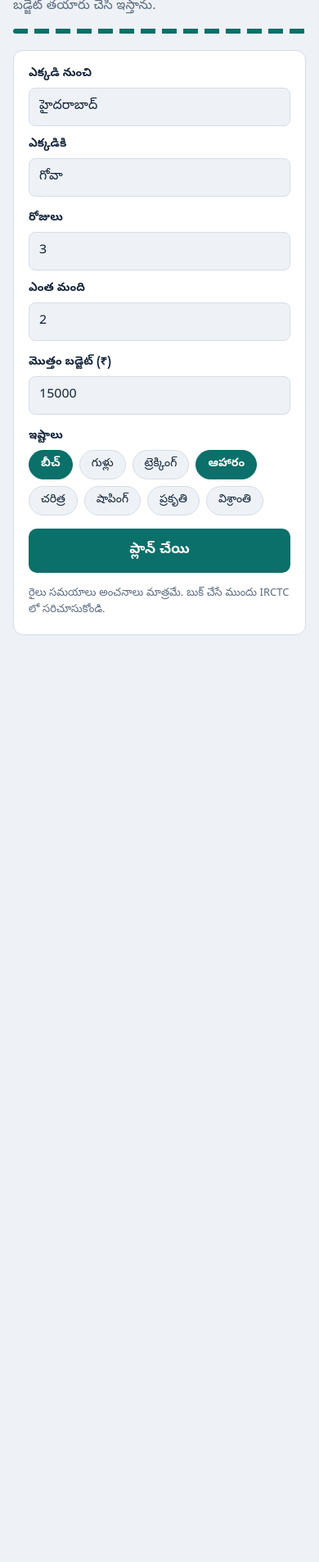
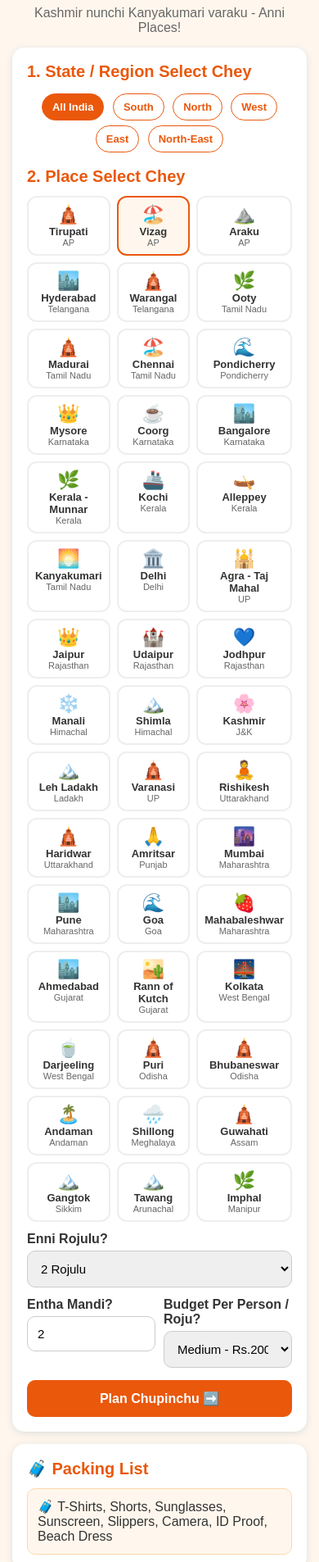
Before and after one commit to Rakesh445566/Trip-planner-telugu, a plain HTML site: page index.html in a window 390 px wide. Shown: the part 94-2000 px from the top of the page at 82% size. Before the commit the page ends 945 px from the top, so only its background shows below. Drawn offline with Linux system fonts and the light colour scheme; a web font is replaced by a local one.

Commit message:
Update index.html

````diff
--- a/index.html
+++ b/index.html
@@ -1,210 +1,232 @@
 <!DOCTYPE html>
 <html lang="te">
 <head>
-<meta charset="utf-8">
-<meta name="viewport" content="width=device-width, initial-scale=1">
-<title>ట్రిప్ ప్లానర్</title>
-<link rel="preconnect" href="https://fonts.googleapis.com">
-<link rel="preconnect" href="https://fonts.gstatic.com" crossorigin>
-<link href="https://fonts.googleapis.com/css2?family=Anek+Telugu:wght@400;500;700;800&display=swap" rel="stylesheet">
+<meta charset="UTF-8">
+<meta name="viewport" content="width=device-width, initial-scale=1.0">
+<title>Trip Planner - All India</title>
 <style>
-:root{
-  --bg:#eef2f6;
-  --surface:#ffffff;
-  --ink:#13243b;
-  --muted:#5b6b80;
-  --line:#d5dde7;
-  --accent:#0b6f6a;
-  --accent-ink:#ffffff;
-  --signal:#d9822b;
-  --display:"Anek Telugu","Noto Sans Telugu",system-ui,sans-serif;
-  --body:"Anek Telugu","Noto Sans Telugu",system-ui,sans-serif;
-  color-scheme:light;
-}
-@media (prefers-color-scheme:dark){
-  :root:not([data-theme="light"]){
-    --bg:#0e1724;--surface:#16212f;--ink:#e8eef6;--muted:#9aabbf;--line:#2b394b;
-    --accent:#3cb9b0;--accent-ink:#06201e;--signal:#f0a35a;color-scheme:dark;
-  }
-}
-:root[data-theme="dark"]{
-  --bg:#0e1724;--surface:#16212f;--ink:#e8eef6;--muted:#9aabbf;--line:#2b394b;
-  --accent:#3cb9b0;--accent-ink:#06201e;--signal:#f0a35a;color-scheme:dark;
-}
-*{box-sizing:border-box}
-html,body{margin:0}
-body{background:var(--bg);color:var(--ink);font-family:var(--body);font-size:16px;line-height:1.6}
-main{max-width:720px;margin:0 auto;padding:20px 16px 56px;display:flex;flex-direction:column;gap:20px}
-header h1{font-family:var(--display);font-weight:800;font-size:clamp(28px,7vw,40px);line-height:1.15;margin:8px 0 4px;text-wrap:balance}
-header p{margin:0;color:var(--muted)}
-.rail{height:6px;border-radius:3px;background:repeating-linear-gradient(90deg,var(--accent) 0 18px,transparent 18px 26px);margin-top:14px}
-.card{background:var(--surface);border:1px solid var(--line);border-radius:12px;padding:18px}
-form{display:flex;flex-direction:column;gap:16px}
-.row{display:grid;grid-template-columns:1fr 1fr;gap:12px}
-@media(max-width:480px){.row{grid-template-columns:1fr}}
-label,.lbl{display:block;font-weight:700;font-size:14px;margin-bottom:4px}
-input[type=text],input[type=number]{width:100%;font:inherit;color:var(--ink);background:var(--bg);border:1px solid var(--line);border-radius:8px;padding:10px 12px}
-input:focus-visible,button:focus-visible{outline:3px solid var(--accent);outline-offset:2px}
-.chips{display:flex;flex-wrap:wrap;gap:8px}
-.chip{font:inherit;font-size:14px;color:var(--ink);background:var(--bg);border:1px solid var(--line);border-radius:999px;padding:6px 14px;cursor:pointer}
-.chip[aria-pressed="true"]{background:var(--accent);color:var(--accent-ink);border-color:var(--accent);font-weight:700}
-.go{font:inherit;font-weight:800;font-size:17px;background:var(--accent);color:var(--accent-ink);border:0;border-radius:10px;padding:13px 18px;cursor:pointer}
-.go[disabled]{opacity:.6;cursor:progress}
-.note{font-size:13px;color:var(--muted);margin:0}
-.err{color:#b3261e;font-weight:500}
-@media(prefers-color-scheme:dark){:root:not([data-theme="light"]) .err{color:#ff9d94}}
-:root[data-theme="dark"] .err{color:#ff9d94}
-#out{display:flex;flex-direction:column;gap:20px}
-h2{font-family:var(--display);font-weight:800;font-size:22px;margin:0 0 10px;text-wrap:balance}
-.summary{font-size:17px}
-.train{display:flex;gap:12px;padding:10px 0;border-top:1px dashed var(--line)}
-.train:first-of-type{border-top:0}
-.train b{display:block}
-.train span{color:var(--muted);font-size:14px}
-.day{border-left:3px solid var(--accent);padding-left:14px;margin:0 0 18px}
-.day h3{margin:0 0 6px;font-size:18px;font-family:var(--display)}
-.day .d{display:inline-block;background:var(--accent);color:var(--accent-ink);border-radius:6px;font-size:13px;font-weight:700;padding:1px 8px;margin-right:8px}
-.item{display:flex;gap:10px;padding:3px 0}
-.item .t{flex:0 0 92px;color:var(--signal);font-weight:700;font-size:14px}
-@media(max-width:480px){.item{flex-direction:column;gap:0}.item .t{flex:none}}
-.b{display:grid;grid-template-columns:1fr auto;gap:2px 12px;padding:8px 0;border-top:1px solid var(--line)}
-.b:first-of-type{border-top:0}
-.b .n{font-weight:500}
-.b .a{font-variant-numeric:tabular-nums;font-weight:700}
-.bar{grid-column:1/-1;height:6px;background:var(--bg);border-radius:3px;overflow:hidden}
-.bar i{display:block;height:100%;background:var(--signal)}
-.total{display:flex;justify-content:space-between;font-weight:800;font-size:18px;padding-top:12px;border-top:2px solid var(--ink);margin-top:4px;font-variant-numeric:tabular-nums}
-.over{color:#b3261e}
-@media(prefers-color-scheme:dark){:root:not([data-theme="light"]) .over{color:#ff9d94}}
-:root[data-theme="dark"] .over{color:#ff9d94}
-ul.tips{margin:0;padding-left:20px}
+*{box-sizing:border-box;margin:0;padding:0;font-family:Arial,sans-serif}
+body{background:#FFF7ED;color:#333;padding:15px}
+h1{text-align:center;color:#EA580C;font-size:28px;margin:10px 0}
+p.sub{text-align:center;color:#666;margin-bottom:15px}
+.box{background:#fff;padding:18px;border-radius:15px;max-width:650px;margin:15px auto;box-shadow:0 2px 10px #ddd}
+h2{color:#EA580C;margin-bottom:12px;font-size:20px}
+label{font-weight:bold;display:block;margin:12px 0 5px}
+select,input{width:100%;padding:12px;border-radius:10px;border:1px solid #ccc;font-size:15px}
+button{width:100%;background:#EA580C;color:#fff;border:none;padding:13px;border-radius:10px;font-size:16px;font-weight:bold;cursor:pointer;margin-top:15px}
+button:hover{background:#C2410C}
+.row{display:flex;gap:10px}
+.row>div{flex:1}
+.card{background:#FFF7ED;padding:12px;border-radius:10px;margin-top:10px;border:1px solid #FED7AA}
+.card b{color:#EA580C}
+#result{display:none}
+.place-grid{display:grid;grid-template-columns:1fr 1fr 1fr;gap:8px;margin-top:10px}
+.place{border:2px solid #eee;border-radius:12px;padding:8px;text-align:center;cursor:pointer;font-size:13px}
+.place.active{border-color:#EA580C;background:#FFF7ED}
+.place span{font-size:22px;display:block}
+.small{font-size:11px;color:#666}
+.total{font-size:22px;color:#EA580C;text-align:center;font-weight:bold;margin-top:10px}
+.tip{background:#FEF3C7;padding:12px;border-radius:10px;margin-top:12px;font-size:14px}
+.footer{text-align:center;margin:25px 0;font-weight:bold;color:#555}
+.footer span{color:#EA580C}
+.filter-btn{background:#fff;color:#EA580C;border:1px solid #EA580C;padding:8px 12px;border-radius:20px;font-size:13px;cursor:pointer;margin:3px;width:auto}
+.filter-btn.active{background:#EA580C;color:#fff}
 </style>
 </head>
 <body>
-<main>
-  <header>
-    <h1>ట్రిప్ ప్లానర్</h1>
-    <p>మీ ప్రయాణ వివరాలు చెప్పండి. రైలు, రోజువారీ ప్లాన్, బడ్జెట్ తయారు చేసి ఇస్తాను.</p>
-    <div class="rail" aria-hidden="true"></div>
-  </header>
 
-  <section class="card">
-    <form id="f">
-      <div class="row">
-        <div><label for="from">ఎక్కడి నుంచి</label><input type="text" id="from" value="హైదరాబాద్" required></div>
-        <div><label for="to">ఎక్కడికి</label><input type="text" id="to" value="గోవా" required></div>
-      </div>
-      <div class="row">
-        <div><label for="days">రోజులు</label><input type="number" id="days" min="1" max="10" value="3" required></div>
-        <div><label for="ppl">ఎంత మంది</label><input type="number" id="ppl" min="1" max="20" value="2" required></div>
-      </div>
-      <div><label for="budget">మొత్తం బడ్జెట్ (₹)</label><input type="number" id="budget" min="500" step="500" value="15000" required></div>
-      <div>
-        <span class="lbl" id="il">ఇష్టాలు</span>
-        <div class="chips" role="group" aria-labelledby="il" id="chips"></div>
-      </div>
-      <button class="go" id="go" type="submit">ప్లాన్ చేయి</button>
-      <p class="note" id="note">రైలు సమయాలు అంచనాలు మాత్రమే. బుక్ చేసే ముందు IRCTC లో సరిచూసుకోండి.</p>
-    </form>
-  </section>
+<h1>✈️ All India Trip Planner 🇮🇳</h1>
+<p class="sub">Kashmir nunchi Kanyakumari varaku - Anni Places!</p>
 
-  <div id="out" aria-live="polite"></div>
-</main>
+<div class="box">
+<h2>1. State / Region Select Chey</h2>
+<div style="text-align:center">
+<button class="filter-btn active" onclick="filterPlaces('all',this)">All India</button>
+<button class="filter-btn" onclick="filterPlaces('south',this)">South</button>
+<button class="filter-btn" onclick="filterPlaces('north',this)">North</button>
+<button class="filter-btn" onclick="filterPlaces('west',this)">West</button>
+<button class="filter-btn" onclick="filterPlaces('east',this)">East</button>
+<button class="filter-btn" onclick="filterPlaces('northeast',this)">North-East</button>
+</div>
+
+<h2 style="margin-top:15px">2. Place Select Chey</h2>
+<div class="place-grid" id="places"></div>
+
+<label>Enni Rojulu?</label>
+<select id="days">
+<option value="1">1 Roju</option>
+<option value="2" selected>2 Rojulu</option>
+<option value="3">3 Rojulu</option>
+<option value="4">4 Rojulu</option>
+<option value="5">5 Rojulu</option>
+<option value="7">7 Rojulu</option>
+</select>
+
+<div class="row">
+<div>
+<label>Entha Mandi?</label>
+<input type="number" id="people" value="2" min="1" max="30">
+</div>
+<div>
+<label>Budget Per Person / Roju?</label>
+<select id="budgetType">
+<option value="1000">Low - Rs.1000</option>
+<option value="2000" selected>Medium - Rs.2000</option>
+<option value="4000">High - Rs.4000</option>
+<option value="7000">Luxury - Rs.7000</option>
+</select>
+</div>
+</div>
+
+<button onclick="makePlan()">Plan Chupinchu ➡️</button>
+</div>
+
+<div class="box" id="result">
+<h2>📋 Nee Trip Plan</h2>
+<div id="planText"></div>
+<div class="total" id="totalText"></div>
+<div class="tip" id="tipText"></div>
+<button onclick="savePlan()">Plan Save Chesuko ❤️</button>
+<p id="savedMsg" style="text-align:center;color:green;margin-top:10px"></p>
+</div>
+
+<div class="box">
+<h2>🧳 Packing List</h2>
+<div id="packing"></div>
+</div>
+
+<p class="footer">Made with ❤️ by <span>Muthyala Rakesh</span> 🇮🇳</p>
 
 <script>
-const $ = id => document.getElementById(id);
-const esc = s => String(s == null ? "" : s).replace(/[&<>"']/g, c => ({"&":"&amp;","<":"&lt;",">":"&gt;",'"':"&quot;","'":"&#39;"}[c]));
-const inr = n => "₹" + Math.round(Number(n) || 0).toLocaleString("en-IN");
+let allPlaces = [
+{ n:"Tirupati", e:"🛕", c:"south", s:"AP" },
+{ n:"Vizag", e:"🏖️", c:"south", s:"AP" },
+{ n:"Araku", e:"⛰️", c:"south", s:"AP" },
+{ n:"Hyderabad", e:"🏙️", c:"south", s:"Telangana" },
+{ n:"Warangal", e:"🛕", c:"south", s:"Telangana" },
+{ n:"Ooty", e:"🌿", c:"south", s:"Tamil Nadu" },
+{ n:"Madurai", e:"🛕", c:"south", s:"Tamil Nadu" },
+{ n:"Chennai", e:"🏖️", c:"south", s:"Tamil Nadu" },
+{ n:"Pondicherry", e:"🌊", c:"south", s:"Pondicherry" },
+{ n:"Mysore", e:"👑", c:"south", s:"Karnataka" },
+{ n:"Coorg", e:"☕", c:"south", s:"Karnataka" },
+{ n:"Bangalore", e:"🏙️", c:"south", s:"Karnataka" },
+{ n:"Kerala - Munnar", e:"🌿", c:"south", s:"Kerala" },
+{ n:"Kochi", e:"🚢", c:"south", s:"Kerala" },
+{ n:"Alleppey", e:"🛶", c:"south", s:"Kerala" },
+{ n:"Kanyakumari", e:"🌅", c:"south", s:"Tamil Nadu" },
+{ n:"Delhi", e:"🏛️", c:"north", s:"Delhi" },
+{ n:"Agra - Taj Mahal", e:"🕌", c:"north", s:"UP" },
+{ n:"Jaipur", e:"👑", c:"north", s:"Rajasthan" },
+{ n:"Udaipur", e:"🏰", c:"north", s:"Rajasthan" },
+{ n:"Jodhpur", e:"💙", c:"north", s:"Rajasthan" },
+{ n:"Manali", e:"❄️", c:"north", s:"Himachal" },
+{ n:"Shimla", e:"🏔️", c:"north", s:"Himachal" },
+{ n:"Kashmir", e:"🌸", c:"north", s:"J&K" },
+{ n:"Leh Ladakh", e:"🏔️", c:"north", s:"Ladakh" },
+{ n:"Varanasi", e:"🛕", c:"north", s:"UP" },
+{ n:"Rishikesh", e:"🧘", c:"north", s:"Uttarakhand" },
+{ n:"Haridwar", e:"🛕", c:"north", s:"Uttarakhand" },
+{ n:"Amritsar", e:"🙏", c:"north", s:"Punjab" },
+{ n:"Mumbai", e:"🌆", c:"west", s:"Maharashtra" },
+{ n:"Pune", e:"🏙️", c:"west", s:"Maharashtra" },
+{ n:"Goa", e:"🌊", c:"west", s:"Goa" },
+{ n:"Mahabaleshwar", e:"🍓", c:"west", s:"Maharashtra" },
+{ n:"Ahmedabad", e:"🏙️", c:"west", s:"Gujarat" },
+{ n:"Rann of Kutch", e:"🏜️", c:"west", s:"Gujarat" },
+{ n:"Kolkata", e:"🌉", c:"east", s:"West Bengal" },
+{ n:"Darjeeling", e:"🍵", c:"east", s:"West Bengal" },
+{ n:"Puri", e:"🛕", c:"east", s:"Odisha" },
+{ n:"Bhubaneswar", e:"🛕", c:"east", s:"Odisha" },
+{ n:"Andaman", e:"🏝️", c:"east", s:"Andaman" },
+{ n:"Shillong", e:"🌧️", c:"northeast", s:"Meghalaya" },
+{ n:"Guwahati", e:"🛕", c:"northeast", s:"Assam" },
+{ n:"Gangtok", e:"🏔️", c:"northeast", s:"Sikkim" },
+{ n:"Tawang", e:"🏔️", c:"northeast", s:"Arunachal" },
+{ n:"Imphal", e:"🌿", c:"northeast", s:"Manipur" }
+];
 
-const interests = ["బీచ్","గుళ్లు","ట్రెక్కింగ్","ఆహారం","చరిత్ర","షాపింగ్","ప్రకృతి","విశ్రాంతి"];
-const picked = new Set(["బీచ్","ఆహారం"]);
-const chips = $("chips");
-interests.forEach(name => {
-  const b = document.createElement("button");
-  b.type = "button"; b.className = "chip"; b.textContent = name;
-  b.setAttribute("aria-pressed", picked.has(name));
-  b.onclick = () => {
-    picked.has(name) ? picked.delete(name) : picked.add(name);
-    b.setAttribute("aria-pressed", picked.has(name));
-  };
-  chips.appendChild(b);
-});
+let selected = "Vizag";
+let currentFilter = "all";
 
-let sample = null;
-try {
-  if (window.claude && claude.use) {
-    claude.use("sample").then(s => {
-      sample = s;
-      if (!s) $("note").innerHTML = '<span class="err">AI ఇక్కడ అందుబాటులో లేదు. Claude లో ఈ పేజీని తెరవండి.</span>';
-    }).catch(() => {});
-  }
-} catch (e) {}
-
-function parseJSON(text) {
-  const t = String(text).replace(/```json|```/g, "");
-  const a = t.indexOf("{"), z = t.lastIndexOf("}");
-  if (a < 0 || z < 0) throw new Error("bad");
-  return JSON.parse(t.slice(a, z + 1));
+function renderPlaces(){
+  let box = document.getElementById('places');
+  box.innerHTML = "";
+  let list = allPlaces.filter(p => currentFilter==="all" || p.c===currentFilter);
+  list.forEach(p=>{
+    let div = document.createElement('div');
+    div.className = 'place' + (p.n===selected ? ' active' : '');
+    div.innerHTML = '<span>'+p.e+'</span><b>'+p.n+'</b><div class="small">'+p.s+'</div>';
+    div.onclick = function(){ selectPlace(p.n); };
+    box.appendChild(div);
+  });
+}
+function filterPlaces(cat, btn){
+  currentFilter = cat;
+  document.querySelectorAll('.filter-btn').forEach(b=>b.classList.remove('active'));
+  btn.classList.add('active');
+  renderPlaces();
+}
+function selectPlace(name){
+  selected = name;
+  renderPlaces();
+  updatePacking();
 }
 
-function render(p, budget) {
-  const trains = (p.trains || []).map(t =>
-    `<div class="train"><div><b>${esc(t.name)}</b><span>${esc(t.note)}</span></div></div>`).join("");
-  const days = (p.days || []).map((d, i) => `
-    <div class="day"><h3><span class="d">రోజు ${i + 1}</span>${esc(d.title)}</h3>
-    ${(d.items || []).map(it => `<div class="item"><span class="t">${esc(it.time)}</span><span>${esc(it.text)}</span></div>`).join("")}
-    </div>`).join("");
-  const rows = p.budget || [];
-  const total = rows.reduce((s, r) => s + (Number(r.amount) || 0), 0);
-  const max = Math.max(1, ...rows.map(r => Number(r.amount) || 0));
-  const bud = rows.map(r => `
-    <div class="b"><span class="n">${esc(r.item)}</span><span class="a">${inr(r.amount)}</span>
-    <div class="bar"><i style="width:${Math.round((Number(r.amount) || 0) / max * 100)}%"></i></div></div>`).join("");
-  const diff = budget - total;
-  const tips = (p.tips || []).map(t => `<li>${esc(t)}</li>`).join("");
-  $("out").innerHTML = `
-    <section class="card"><h2>${esc(p.title || "మీ ట్రిప్")}</h2><p class="summary">${esc(p.summary)}</p></section>
-    <section class="card"><h2>రైలు ఎంపికలు</h2>${trains}</section>
-    <section class="card"><h2>రోజువారీ ప్లాన్</h2>${days}</section>
-    <section class="card"><h2>బడ్జెట్</h2>${bud}
-      <div class="total"><span>మొత్తం</span><span class="${diff < 0 ? "over" : ""}">${inr(total)}</span></div>
-      <p class="note">${diff >= 0 ? "బడ్జెట్‌లో మిగిలేది: " + inr(diff) : "బడ్జెట్ కంటే ఎక్కువ: " + inr(-diff)}</p></section>
-    ${tips ? `<section class="card"><h2>సూచనలు</h2><ul class="tips">${tips}</ul></section>` : ""}`;
+let plans = {
+"Vizag": ["Day 1: RK Beach - Kailasagiri - Submarine Museum","Day 2: Araku Train / Borra Caves","Day 3: Yarada Beach - Rushikonda - Shopping","Day 4: Simhachalam - Zoo Park","Day 5: Beach Sunrise - Return","Day 6: Extra Beach Day","Day 7: Shopping - Return"],
+"Tirupati": ["Day 1: Tirumala Darshan - Padmavathi Temple","Day 2: Kapila Theertham - Shopping","Day 3: Sri Kalahasti - Return","Day 4: Papavinasanam - Relax","Day 5: Extra Darshan","Day 6: Local Temples","Day 7: Return"],
+"Goa": ["Day 1: Baga Beach - Calangute","Day 2: North Goa - Fort Aguada - Water Sports","Day 3: South Goa - Palolem - Churches","Day 4: Cruise - Casino - Night Market","Day 5: Beach Sunrise - Return","Day 6: Dudhsagar Falls","Day 7: Shopping - Return"],
+"Delhi": ["Day 1: India Gate - Red Fort - Connaught Place","Day 2: Qutub Minar - Lotus Temple - Humayun Tomb","Day 3: Akshardham - Chandni Chowk Food","Day 4: Delhi Shopping - Sarojini Nagar","Day 5: Agra Day Trip - Taj Mahal","Day 6: Gurgaon - Cyber Hub","Day 7: Return"],
+"Agra - Taj Mahal": ["Day 1: Taj Mahal Sunrise - Agra Fort","Day 2: Mehtab Bagh - Local Food","Day 3: Fatehpur Sikri - Return","Day 4: Delhi Day Trip","Day 5: Shopping - Return","Day 6: Yamuna View - Relax","Day 7: Return"],
+"Jaipur": ["Day 1: Hawa Mahal - City Palace","Day 2: Amber Fort - Jaigarh - Nahargarh","Day 3: Jantar Mantar - Shopping - Bapu Bazaar","Day 4: Jal Mahal - Birla Temple","Day 5: Chokhi Dhani - Return","Day 6: Ajmer - Pushkar Trip","Day 7: Return"],
+"Manali": ["Day 1: Mall Road - Hadimba Temple","Day 2: Solang Valley - Paragliding","Day 3: Rohtang Pass - Snow Point","Day 4: Old Manali - Cafe Hopping","Day 5: Kullu - River Rafting","Day 6: Jogini Falls - Trek","Day 7: Return"],
+"Kashmir": ["Day 1: Srinagar - Dal Lake Shikara Ride","Day 2: Gulmarg - Snow Activities","Day 3: Pahalgam - Betaab Valley","Day 4: Sonmarg - Thajiwas Glacier","Day 5: Srinagar Shopping - Lal Chowk","Day 6: Doodhpathri","Day 7: Return"],
+"Leh Ladakh": ["Day 1: Leh Arrival - Rest - Leh Market","Day 2: Pangong Lake","Day 3: Nubra Valley - Khardung La","Day 4: Magnetic Hill - Gurudwara","Day 5: Tso Moriri Lake","Day 6: Leh Palace - Shanti Stupa","Day 7: Return"],
+"Mumbai": ["Day 1: Gateway of India - Marine Drive","Day 2: Juhu Beach - Bandra - Bandstand","Day 3: Elephanta Caves - Ferry","Day 4: Shopping - Linking Road - Street Food","Day 5: Film City Tour","Day 6: Lonavala Day Trip","Day 7: Return"],
+"Kerala - Munnar": ["Day 1: Tea Gardens - Mattupetty Dam","Day 2: Eravikulam National Park - Top Station","Day 3: Tea Museum - Blossom Park","Day 4: Thekkady - Spice Plantation","Day 5: Alleppey Houseboat","Day 6: Kochi - Fort Kochi","Day 7: Return"],
+"Kolkata": ["Day 1: Howrah Bridge - Victoria Memorial","Day 2: Dakshineswar - Belur Math","Day 3: Park Street Food - Shopping","Day 4: Eco Park - Science City","Day 5: Darjeeling Day Trip Plan","Day 6: Local Street Food Tour","Day 7: Return"],
+"Darjeeling": ["Day 1: Toy Train - Mall Road","Day 2: Tiger Hill Sunrise - Batasia Loop","Day 3: Tea Gardens - Peace Pagoda","Day 4: Rock Garden - Zoo","Day 5: Kalimpong Trip","Day 6: Local Shopping","Day 7: Return"],
+"Varanasi": ["Day 1: Ganga Aarti - Dashashwamedh Ghat","Day 2: Kashi Vishwanath Temple - Boat Ride","Day 3: Sarnath - Buddhist Temples","Day 4: Banarasi Food - Shopping","Day 5: Allahabad Trip","Day 6: Morning Boat - Temples","Day 7: Return"],
+"Shillong": ["Day 1: Shillong City - Ward's Lake","Day 2: Cherrapunji - Living Root Bridge","Day 3: Dawki - Umngot River - Mawlynnong","Day 4: Elephant Falls - Shillong Peak","Day 5: Laitlum Canyons","Day 6: Local Cafe - Shopping","Day 7: Return"],
+"Andaman": ["Day 1: Port Blair - Cellular Jail","Day 2: Havelock - Radhanagar Beach","Day 3: Scuba Diving - Snorkeling","Day 4: Neil Island - Natural Bridge","Day 5: Ross Island - North Bay","Day 6: Beach Relax","Day 7: Return"]
+};
+
+function getPlan(place, day){
+  if(plans[place] && plans[place][day]) return plans[place][day];
+  return "Day "+(day+1)+": "+place+" Local Sightseeing - Food - Shopping - Relax";
 }
 
-$("f").addEventListener("submit", async e => {
-  e.preventDefault();
-  if (!sample) { $("note").innerHTML = '<span class="err">AI అందుబాటులో లేదు.</span>'; return; }
-  const v = {
-    from: $("from").value.trim(), to: $("to").value.trim(),
-    days: +$("days").value, ppl: +$("ppl").value, budget: +$("budget").value,
-    likes: [...picked].join(", ") || "ఏదైనా"
-  };
-  const go = $("go");
-  go.disabled = true; go.textContent = "ప్లాన్ తయారవుతోంది...";
-  $("note").textContent = "ఇది 20-40 సెకన్లు పట్టవచ్చు.";
-  const prompt = `You are an expert India travel planner. Plan a trip for these inputs and reply with ONLY one JSON object, no other text.
-From: ${v.from}. To: ${v.to}. Days: ${v.days}. Travellers: ${v.ppl}. Total budget for everyone: INR ${v.budget}. Interests: ${v.likes}.
-Write all text values in simple Telugu (Telugu script). Keep place names and train names recognisable (Telugu script is fine, keep train numbers in digits).
-Prefer Indian Railways. Use realistic 2026 prices in INR for the whole group. Say clearly in each train note that timings and fares are approximate.
-JSON shape:
-{"title":string,"summary":string (2 sentences),
-"trains":[{"name":"train name and number","note":"departure/arrival, class, approx fare per person"}] (2-3 options, outbound and return),
-"days":[{"title":string,"items":[{"time":"e.g. ఉదయం 8:00","text":string}]}] (exactly ${v.days} entries, 4-6 items each),
-"budget":[{"item":string,"amount":number}] (train, stay, food, local transport, activities, buffer; amounts in INR for the whole group; sum should be at or under ${v.budget}),
-"tips":[string] (3-4 short tips)}`;
-  try {
-    const r = await sample(prompt, { cache: false, modelTier: "default" });
-    render(parseJSON(r.text), v.budget);
-    $("note").textContent = "రైలు సమయాలు, ధరలు అంచనాలు మాత్రమే. బుక్ చేసే ముందు IRCTC లో సరిచూసుకోండి.";
-    $("out").scrollIntoView({ behavior: "smooth" });
-  } catch (err) {
-    const m = err && err.code === "rate_limited" ? "కొంచెం సేపటి తర్వాత మళ్ళీ ప్రయత్నించండి." : "ప్లాన్ తయారు కాలేదు. మళ్ళీ ప్రయత్నించండి.";
-    $("note").innerHTML = '<span class="err">' + m + "</span>";
-  } finally {
-    go.disabled = false; go.textContent = "ప్లాన్ చేయి";
+function makePlan(){
+  let days = parseInt(document.getElementById('days').value);
+  let people = parseInt(document.getElementById('people').value);
+  let perDay = parseInt(document.getElementById('budgetType').value);
+  if(!people || people < 1){ alert("Entha mandi ani cheppu"); return; }
+  let total = days * people * perDay;
+  let html = "<p><b>Place:</b> " + selected + " | <b>Rojulu:</b> " + days + " | <b>Mandhi:</b> " + people + "</p>";
+  for(let i=0;i<days;i++){
+    html += '<div class="card"><b>'+getPlan(selected,i)+'</b></div>';
   }
-});
+  document.getElementById('planText').innerHTML = html;
+  document.getElementById('totalText').innerText = "Total Budget: Rs." + total.toLocaleString('en-IN');
+  document.getElementById('tipText').innerText = "💡 Tip: " + selected + " ki velle mundhu train / flight tickets munduga book chesuko. ID proof, cash + UPI marchipoku. Made by Muthyala Rakesh!";
+  document.getElementById('result').style.display = "block";
+  document.getElementById('result').scrollIntoView({behavior:'smooth'});
+}
+function savePlan(){
+  let txt = document.getElementById('planText').innerText + " | " + document.getElementById('totalText').innerText;
+  localStorage.setItem('tripPlan', txt);
+  document.getElementById('savedMsg').innerText = "Save Aindi! Made by Muthyala Rakesh";
+}
+function updatePacking(){
+  let pack = "Clothes, Charger, ID Proof, Water Bottle, Snacks, Medicines, Sunglasses, Cash + UPI - " + selected + " trip ki";
+  if(selected.includes("Kashmir") || selected.includes("Manali") || selected.includes("Shimla") || selected.includes("Leh") || selected.includes("Darjeeling") || selected.includes("Gangtok")) pack = "Heavy Sweater / Jacket, Woolen Cap, Gloves, Shoes, Thermal Wear, Medicines, ID Proof - Chali ekkuva untundi!";
+  if(selected.includes("Goa") || selected.includes("Andaman") || selected.includes("Vizag") || selected.includes("Alleppey")) pack = "T-Shirts, Shorts, Sunglasses, Sunscreen, Slippers, Camera, ID Proof, Beach Dress";
+  if(selected.includes("Tirupati") || selected.includes("Varanasi") || selected.includes("Madurai") || selected.includes("Puri")) pack = "Traditional Dress, ID Proof, Temple Ticket Print, Water Bottle, Slippers Bag, Cash";
+  document.getElementById('packing').innerHTML = '<div class="card">🧳 ' + pack + '</div>';
+}
+renderPlaces();
+updatePacking();
 </script>
 </body>
 </html>
````
